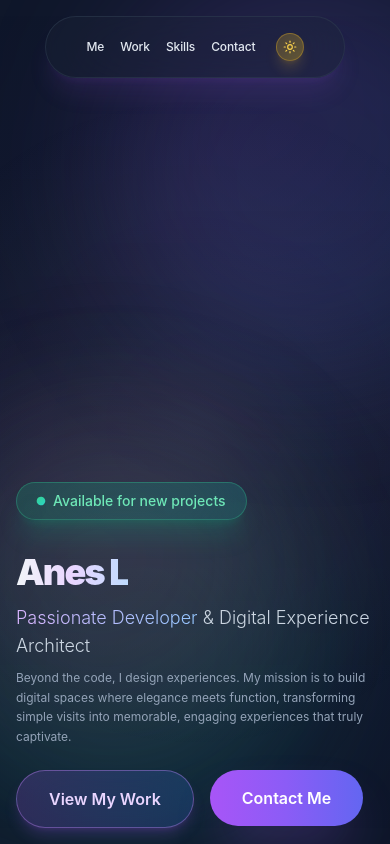
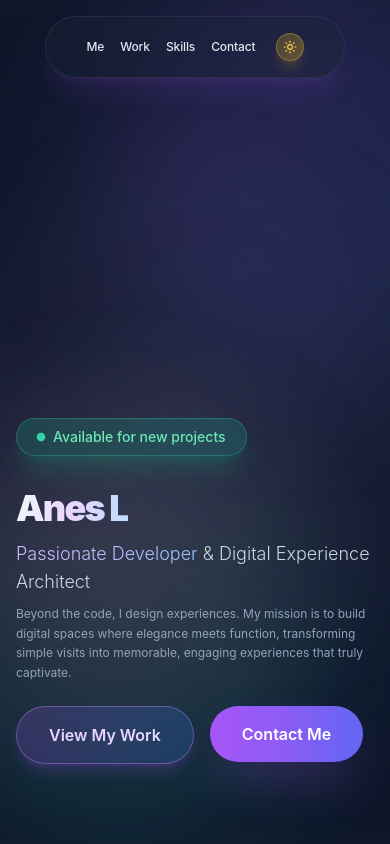
Before and after one commit to anes-l/portfolio, a React (Create React App) app: page / in a window 390 px wide. Shown: the top 844 px of the page. Built offline with nearby package versions, Linux system fonts and the light colour scheme.

Commit message:
Fix layout and adjust hero section padding

```diff
--- a/src/App.js
+++ b/src/App.js
@@ -137,7 +137,7 @@ const Portfolio = () => {
       </motion.nav>
 
       {/* Enhanced Hero Section */}
-      <section id="hero" className="h-screen flex items-end justify-start p-4 md:p-16 pb-21 md:pb-6 lg:pb-8 relative">
+      <section id="hero" className="h-screen flex items-end justify-start p-4 md:p-16 pb-20 md:pb-6 lg:pb-8 relative">
         <div className={`absolute inset-0 ${isDark ? 'bg-gradient-to-b from-transparent via-purple-900/5 to-transparent' : 'bg-gradient-to-b from-transparent via-purple-100/30 to-transparent'}`} />
 
         <motion.div
```
